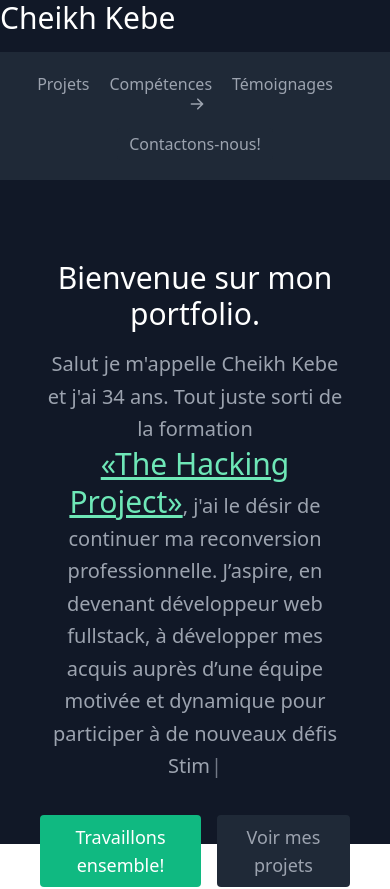
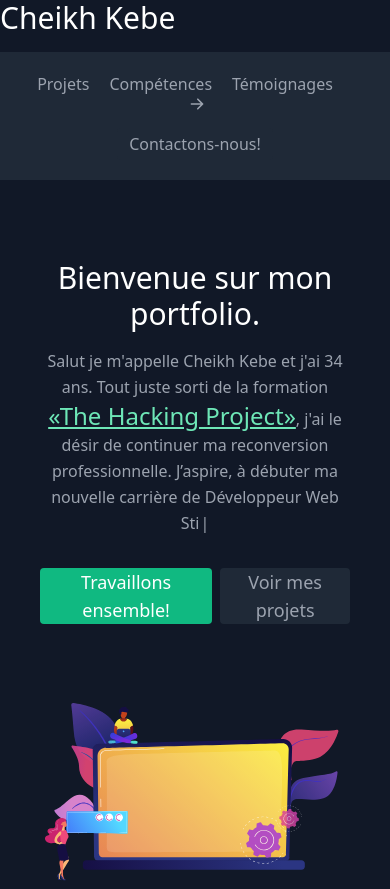
Before and after one commit to cheikh-kebe/portfolio_react, a React (Create React App) app: page / in a window 390 px wide. Shown: the top 889 px of the page. Built offline with nearby package versions, Linux system fonts and the light colour scheme.

Commit message:
fix responsive

```diff
--- a/src/App/index.jsx
+++ b/src/App/index.jsx
@@ -12,7 +12,7 @@ import { Error } from "../Components/Error";
 export const App = () => {
   return (
     <>
-      <main className="h-screen box-content text-gray-400 bg-gray-900 body-font">
+      <main className=" box-content text-gray-400 bg-gray-900 body-font">
         <div className="container"></div>
         <Router>
           <Link to="/">
--- a/src/Pages/Home/index.jsx
+++ b/src/Pages/Home/index.jsx
@@ -17,46 +17,45 @@ export const Home = () => {
   }, []);
   return (
     <section id="about">
-      <div className="container mx-auto flex px-10 py-20 md:flex-row flex-col items-center">
+      <div className="xl:h-screen mx-auto flex px-10 py-20 md:flex-row flex-col items-center">
         <div className="lg:flex-grow md:w-1/2 lg:pr-24 md:pr-16 flex flex-col md:items-start md:text-left mb-16 md:mb-0 items-center text-center">
           <h1 className="title-font sm:text-4xl text-3xl mb-4 font-medium text-white">
             Bienvenue sur mon portfolio.
             <br className="mb-8 lg:inline-block" />
           </h1>
-          <p className="mb-8 leading-relaxed text-xl">
+          <p className=" xl:text-xl md:text-md sm:text-sm mb-8 leading-relaxed">
             Salut je m'appelle Cheikh Kebe et j'ai 34 ans. Tout juste sorti de la
             formation
-            <br /><a className="text-3xl text-green-300 underline" href="https://www.thehackingproject.org/?locale=fr">«The Hacking Project»</a>, j'ai le désir de continuer ma
-            reconversion professionnelle. J’aspire, en devenant développeur web
-            fullstack, à développer mes acquis auprès d’une équipe motivée et
-            dynamique pour participer à de nouveaux défis
+            <br /><a className="text-2xl text-green-300 underline" href="https://www.thehackingproject.org/?locale=fr">«The Hacking Project»</a>, j'ai le désir de continuer ma
+            reconversion professionnelle. J’aspire, à débuter ma nouvelle carrière de Développeur Web
               <Typewriter
                 options={{
                   strings: ["Ambitieux!", "Stimulants!", "Fun!"],
                   autoStart: true,
                   deleteSpeed: 100,
                   loop: true,
+                  wrapperClassName: 'xl:text-5xl md:text-2xl sm:text-xl'
                 }}
               />
           </p>
           <div className="flex justify-center">
             <Link
               to="/contact"
-              className="inline-flex text-white bg-green-500 border-0 py-2 px-6 focus:outline-none hover:bg-green-600 rounded text-lg"
+              className="ml:2 inline-flex text-white bg-green-500 border-0 lg:py-2 lg:px-6 focus:outline-none hover:bg-green-600 rounded text-lg"
             >
               Travaillons ensemble!
             </Link>
             <Link
               to="/projects"
               exact="true"
-              className="ml-4 inline-flex text-gray-400 bg-gray-800 border-0 py-2 px-6 focus:outline-none hover:bg-gray-700 hover:text-white rounded text-lg"
+              className="ml-2 inline-flex text-gray-400 bg-gray-800 border-0 lg:py-2 lg:px-6 focus:outline-none hover:bg-gray-700 hover:text-white rounded text-lg"
             >
               Voir mes projets
             </Link>
           </div>
         </div>
         <div
-          className="lg:max-w-lg lg:w-full md:w-1/2 w-5/6"
+          className="lg:max-w-lg lg:w-full md:w-1/2 sm:"
           ref={container}
         ></div>
       </div>
```
Also changed, not shown: 1 other file (tests, documents, lock files or other folders).
